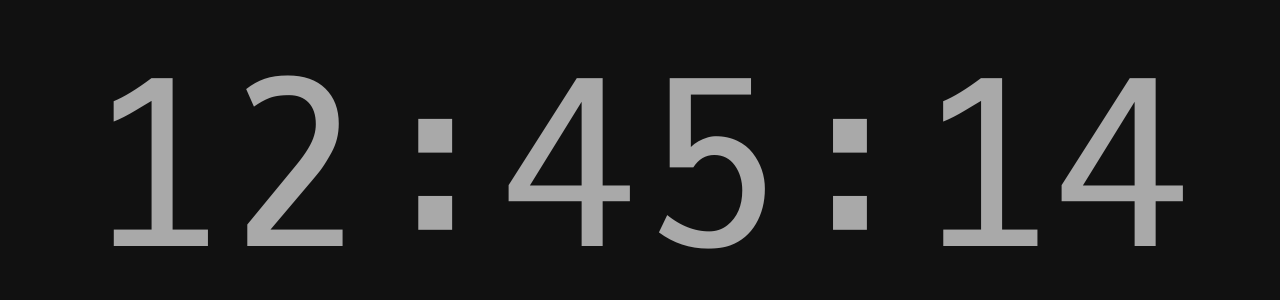
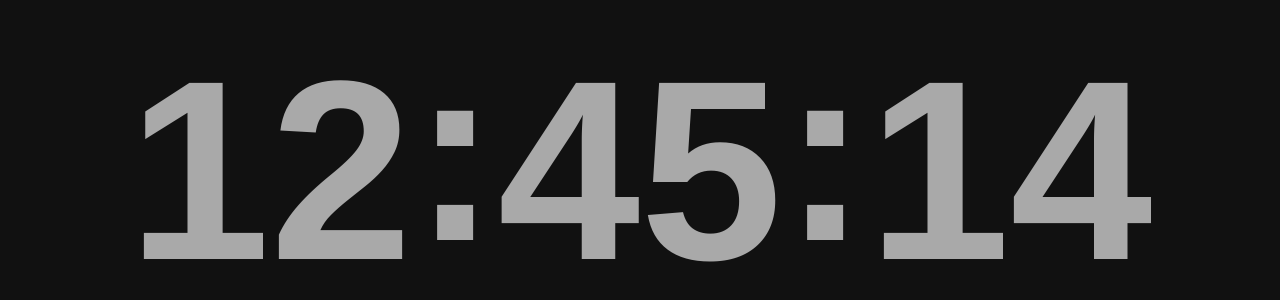
Before and after one commit to dlajfa/clock, a Vue app: page / in a window 1280 px wide. Shown: the part 230-530 px from the top of the page. Built offline with nearby package versions, Linux system fonts and the light colour scheme.

Commit message:
change font

```diff
--- a/src/App.vue
+++ b/src/App.vue
@@ -31,8 +31,12 @@
 
 <template>
 
-  <div>
-    {{ hours }}:{{ minutes }}<span class="large-screen-only">:{{ seconds }}</span>
+  <div class="time">
+    <span>{{ hours }}</span>
+    <span class="separator">:</span>
+    <span>{{ minutes }}</span>
+    <span class="separator large-screen-only">:</span>
+    <span class="large-screen-only">{{ seconds }}</span>
   </div>
 
 </template>
@@ -41,17 +45,26 @@
 
 <style>
 
-  div {
-    font-size: 18vw;
-    font-family: clock, monospace;
+  div.time {
+    display: flex;
+    align-items: center;
+    justify-content: center;
+    font-size: 20vw;
+    font-weight: 900;
+    font-family: Helvetica, sans-serif;
+  }
+
+  span.separator {
+    position: relative;
+    bottom: 1.5vw;
   }
 
   @media screen and (max-width: 600px) {
-    div {
+    div.time {
       font-size: 30vw;
     }
 
-    .large-screen-only {
+    span.large-screen-only {
       display: none;
     }
   }
--- a/src/style.css
+++ b/src/style.css
@@ -1,8 +1,3 @@
-@font-face {
-  font-family: clock;
-  src: url(./assets/OxygenMono-Regular.ttf);
-}
-
 :root {
   color: rgba(255, 255, 255, 0.64);
   background-color: #111;
@@ -21,5 +16,5 @@ body {
 
 #app {
   width: 100%;
-  text-align: center;
+  /* text-align: center; */
 }
```
